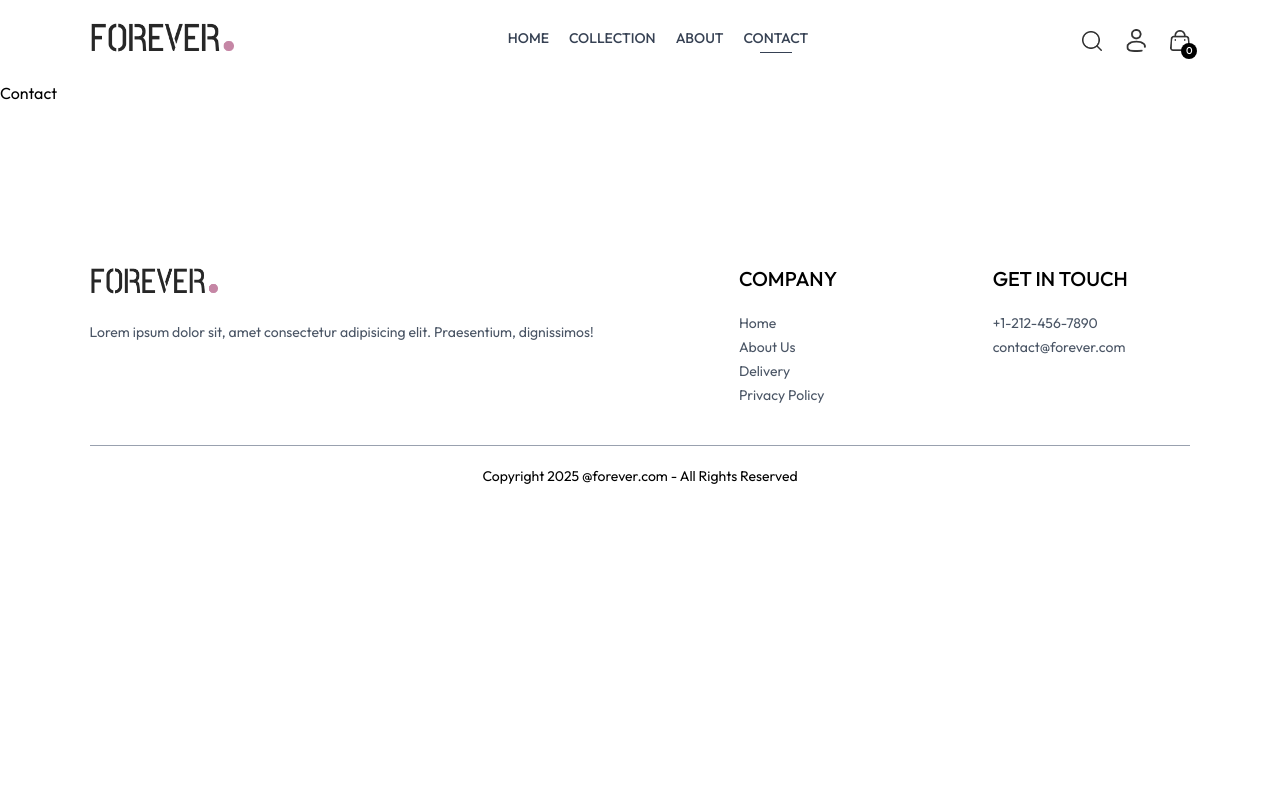
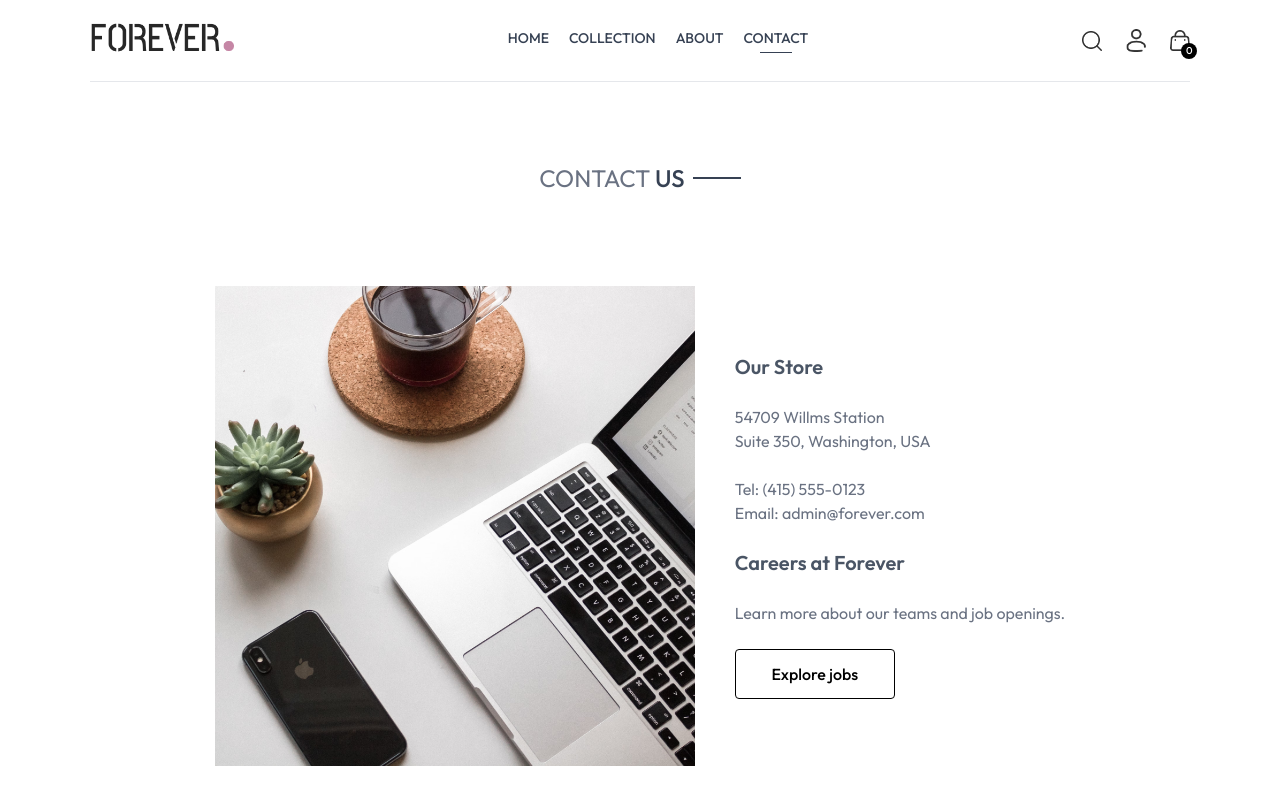
Before and after one commit to zenith-thread/ecommerce-app-mern, a React (Vite) app in the folder frontend/: page /contact in a window 1280 px wide. Shown: the top 800 px of the page. Built offline with nearby package versions, Linux system fonts and the light colour scheme.

Commit message:
Implemented UI for Contact page.

```diff
--- a/frontend/src/components/MobileSidebar.jsx
+++ b/frontend/src/components/MobileSidebar.jsx
@@ -6,7 +6,7 @@ import { NavLink } from "react-router";
 const MobileSidebar = React.memo(({ visible, icon, navLinks, onClick }) => {
   return (
     <div
-      className={`absolute top-0 right-0 overflow-hidden h-screen bg-slate-200 transition-all shadow-2xl shadow-gray-700 rounded-l-2xl  ${
+      className={`absolute top-0 right-0 overflow-hidden h-screen bg-slate-200 transition-all shadow-2xl shadow-gray-700 rounded-l-2xl z-8 ${
         visible ? "w-[90%]" : "w-0"
       }`}
     >
--- a/frontend/src/index.css
+++ b/frontend/src/index.css
@@ -25,4 +25,10 @@ a.active hr {
   .btn:active {
     @apply bg-white text-black border-1 border-black transition-all;
   }
+  .btn-inverted {
+    @apply bg-white text-black border-1 border-black;
+  }
+  .btn-inverted:active {
+    @apply bg-black text-white border-1 border-white transition-all;
+  }
 }
--- a/frontend/src/pages/About.jsx
+++ b/frontend/src/pages/About.jsx
@@ -40,7 +40,7 @@ const About = React.memo(() => {
           alt="About Us Image"
           className="w-full md:max-w-1/2"
         />
-        <div className="flex flex-col justify-center gap-6 md:w-1/2 text-gray-600">
+        <div className="flex flex-col justify-center gap-6 md:w-1/2 text-gray-600 px-4">
           <p>
             Lorem ipsum dolor, sit amet consectetur adipisicing elit.
             Repudiandae asperiores accusantium repellendus quas vel veniam
@@ -64,7 +64,10 @@ const About = React.memo(() => {
 
         <div className="flex flex-col md:flex-row text-sm mb-20">
           {chooseUsFields.map(({ title, paragraph }, idx) => (
-            <div className="border border-gray-200 px-10 md:px-16 py-8 sm:py-20 flex flex-col gap-5">
+            <div
+              key={idx}
+              className="border border-gray-200 px-10 md:px-16 py-8 sm:py-20 flex flex-col gap-5"
+            >
               <b>{title}:</b>
               <p className="text-gray-600">{paragraph}</p>
             </div>
--- a/frontend/src/pages/Contact.jsx
+++ b/frontend/src/pages/Contact.jsx
@@ -1,5 +1,50 @@
-const Contact = () => {
-  return <div>Contact</div>;
-};
+import React from "react";
+
+// Components
+import Title from "../components/Title";
+import Button from "../components/Button";
+import NewsLetter from "../components/NewsLetter";
+
+// assets
+import { assets } from "../assets/frontend_assets/assets";
+
+const { contact_img } = assets;
+
+const Contact = React.memo(() => {
+  return (
+    <div className="px-4 sm:px-[3vw] md:px[5vw] lg:px-[7vw]">
+      <div className="text-center text-2xl pt-20 border-t border-gray-200">
+        <Title text1="CONTACT" text2="US" />
+      </div>
+
+      <div className="my-20 flex flex-col justify-center md:flex-row gap-10 mb-28">
+        <img
+          src={contact_img}
+          alt="Contact Us Image"
+          className="w-full md:max-w-[480px]"
+        />
+        <div className="flex flex-col justify-center items-start gap-6">
+          <p className="font-semibold text-xl text-gray-600">Our Store</p>
+          <p className="text-gray-500">
+            54709 Willms Station <br />
+            Suite 350, Washington, USA
+          </p>
+          <p className="text-gray-500">
+            Tel: (415) 555-0123 <br />
+            Email: admin@forever.com
+          </p>
+          <p className="font-semibold text-xl text-gray-600">
+            Careers at Forever
+          </p>
+          <p className="text-gray-500">
+            Learn more about our teams and job openings.
+          </p>
+          <Button classname="btn btn-inverted">Explore jobs</Button>
+        </div>
+      </div>
+      <NewsLetter />
+    </div>
+  );
+});
 
 export default Contact;
```
